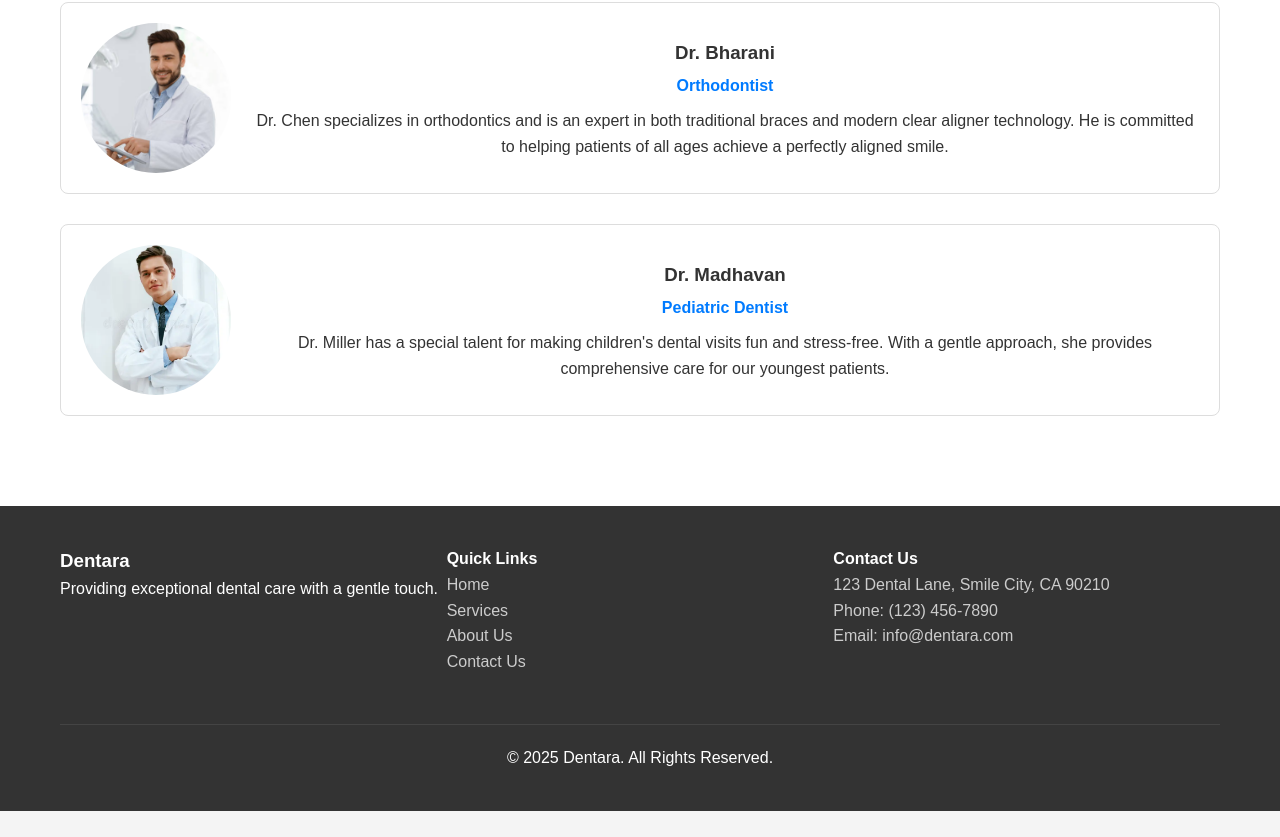
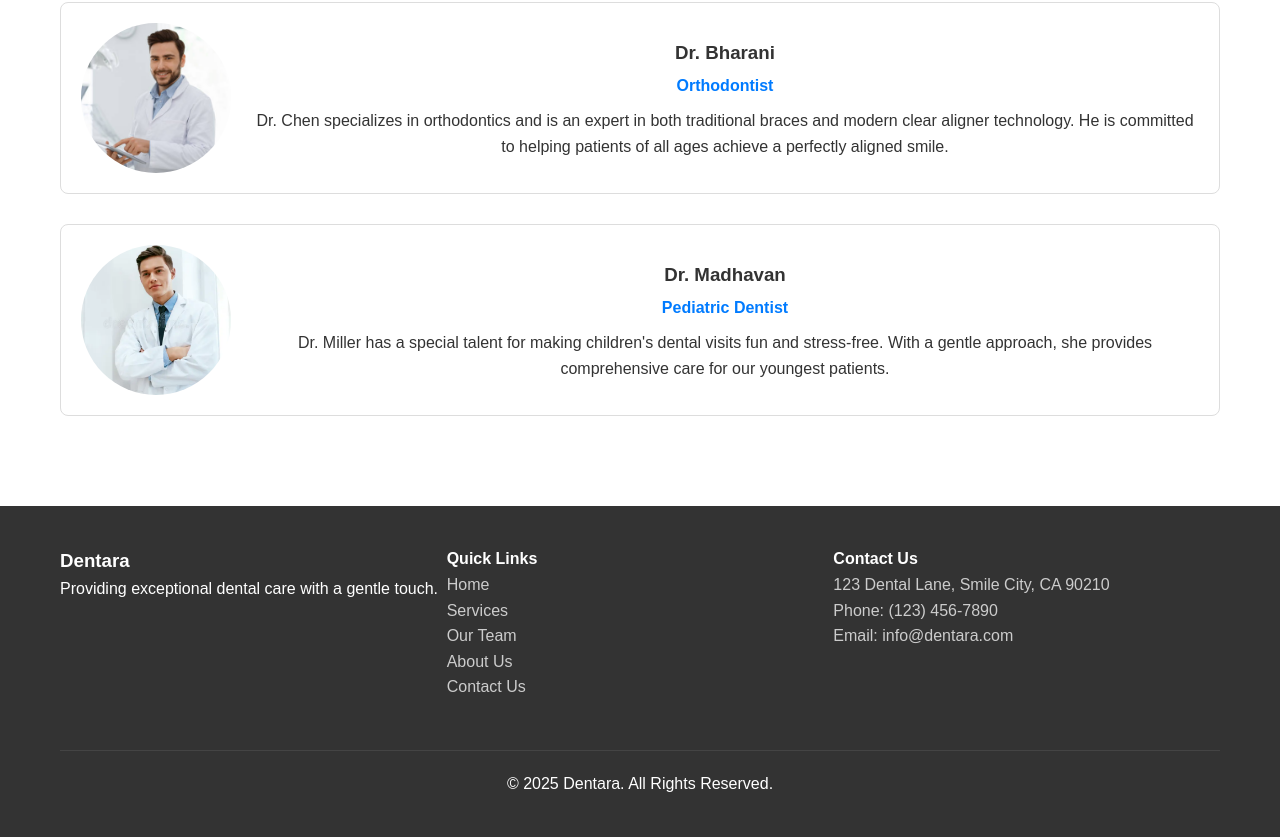
Before and after one commit to JAYASURYAJSP03/Dentara_web, a plain HTML site: page doctors.html in a window 1280 px wide. Shown: the part 591-1428 px from the top of the page. Before the commit the page ends 1402 px from the top, so only its background shows below. Drawn offline with Linux system fonts and the light colour scheme.

Commit message:
Update doctors.html

```diff
--- a/doctors.html
+++ b/doctors.html
@@ -94,6 +94,7 @@
             <ul>
               <li><a href="index.html">Home</a></li>
               <li><a href="services.html">Services</a></li>
+              <li><a href="doctors.html">Our Team</a></li>
               <li><a href="about.html">About Us</a></li>
               <li><a href="contact.html">Contact Us</a></li>
             </ul>
```
